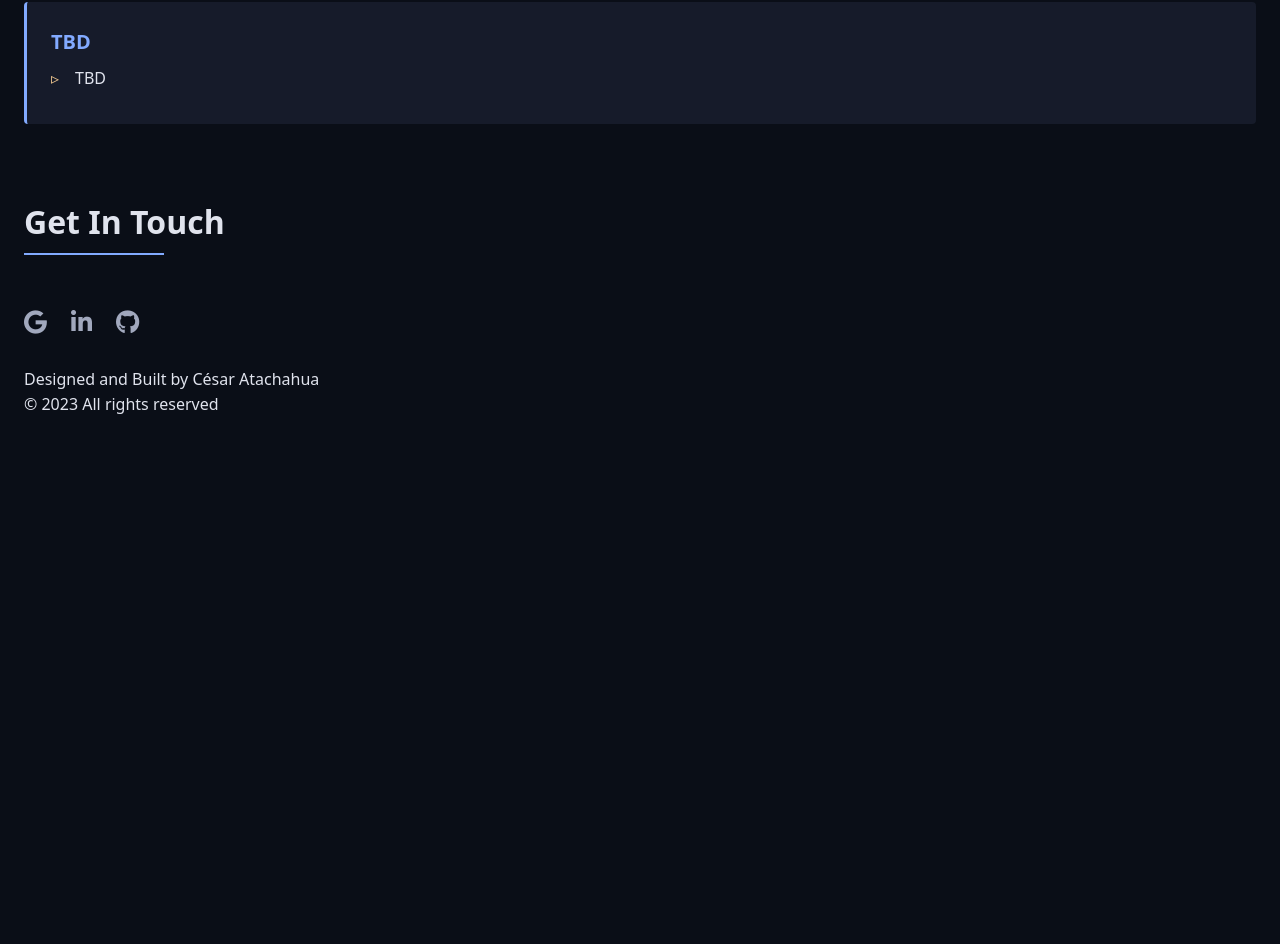
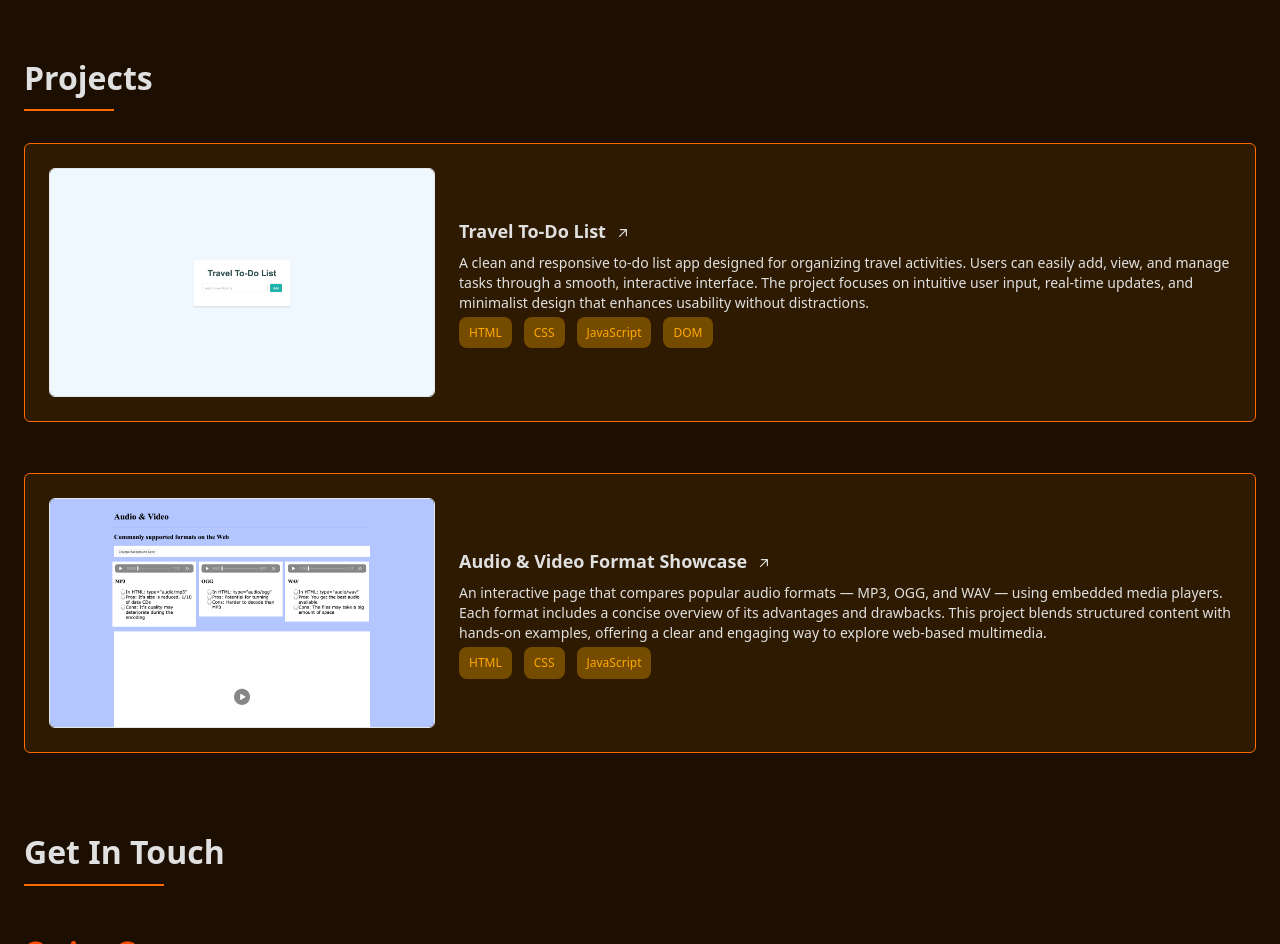
Before and after one commit to TheL0n3/cesar-website, a plain HTML site: page index.html in a window 1280 px wide. Shown: the part 2482-3426 px from the top of the page. Before the commit the page ends 2948 px from the top, so only its background shows below. Drawn offline with nearby package versions, Linux system fonts and the light colour scheme.

Commit message:
Update website content and structure

```diff
--- a/index.html
+++ b/index.html
@@ -58,6 +58,14 @@
               <li class="before:text-[#ecc48d]">Developed onboarding programs and e-learning content to improve retention and ramp-up speed.</li>
               <li class="before:text-[#ecc48d]">Built performance dashboards using Excel, SQL, and front-end tools to automate reporting.</li>
             </ul>
+            <div class="tech-stack">
+              <span>Leadership & People Management</span>
+              <span>Operational Excellence</span>
+              <span>Data-Driven Decision Making</span>
+              <span>Training & Development</span>
+              <span>Technical Proficiency</span>
+              <span>Strategic Thinking</span>
+            </div>
           </div>
           <div class="experience-item bg-[#0b2942] border-l-[#82aaff]">
             <h3 class="experience-title text-[#82aaff]">NCN - Administrative Manager</h3>
@@ -68,6 +76,13 @@
               <li class="before:text-[#ecc48d]">Automated inventory and invoicing systems using Excel macros and SQL, cutting reconciliation time by 40%.</li>
               <li class="before:text-[#ecc48d]">Strengthened B2B relationships and led health and safety audits with 100% compliance.</li>
             </ul>
+            <div class="tech-stack">
+              <span>Operational & Administrative Leadership</span>
+              <span>Technical & Analytical Skills</span>
+              <span>HR & Talent Development</span>
+              <span>Financial Acumen</span>
+              <span>Stakeholder Relations</span>
+            </div>
           </div>
           <div class="experience-item bg-[#0b2942] border-l-[#82aaff]">
             <h3 class="experience-title text-[#82aaff]">National Rental Car - Sales Associate</h3>
@@ -78,6 +93,12 @@
               <li class="before:text-[#ecc48d]">Promoted loyalty programs and upselling techniques, contributing to overall branch revenue growth.</li>
               <li class="before:text-[#ecc48d]">Supported onboarding and mentoring of new associates to improve team performance.</li>
             </ul>
+            <div class="tech-stack">
+              <span>Sales & Revenue Generation</span>
+              <span>Customer Relationship Management</span>
+              <span>Leadership & Collaboration</span>
+              <span>Communication & Influence</span>
+            </div>
           </div>
           <div class="experience-item bg-[#0b2942] border-l-[#82aaff]">
             <h3 class="experience-title text-[#82aaff]">Barros Lucos - Hospitality Associate</h3>
@@ -87,6 +108,12 @@
               <li class="before:text-[#ecc48d]">Trained new hires and supported management in customer retention initiatives.</li>
               <li class="before:text-[#ecc48d]">Maintained the internal scheduling webpage using basic HTML and CSS.</li>
             </ul>
+            <div class="tech-stack">
+              <span>Customer Service & Hospitality Excellence</span>
+              <span>Leadership & Team Development</span>
+              <span>Technical & Organizational Skills</span>
+              <span>Transferable Soft Skills</span>
+            </div>
           </div>
         </div>
       </div>
@@ -119,12 +146,82 @@
     <section id="projects" class="pt-30 pb-12">
         <h2 class="section-heading">Projects</h2>
 
-        <div class="projects-item bg-[#0b2942] border-l-[#82aaff]">
-          <h3 class="projects-title text-[#82aaff]">TBD</h3>
-          <ul class="projects-list">
-            <li class="before:text-[#ecc48d]">TBD</li>
-          </ul>
-        </div>
+        <div id="Project12" class="relative group w-full rounded-md border border-[var(--base-0)] p-6 overflow-hidden transition duration-300" style="background-color: var(--base-1);">
+          <!-- Hover background layer -->
+          <div class="absolute inset-0 z-0 hidden rounded-md group-hover:block transition duration-300 bg-[rgba(255,107,0,0.06)]"></div>
+
+          <a href="https://thel0n3.github.io/Project12/" target="_blank" rel="noreferrer noopener"
+             class="relative z-10 flex flex-col sm:flex-row gap-6">
+
+            <!-- Image -->
+            <div class="sm:w-1/3 w-full">
+              <img src="images/Project12.png" alt="Travel To-Do List Preview"
+                class="aspect-video object-cover rounded-md border border-[var(--accent-comment)]/30 transition group-hover:border-[var(--accent-comment)]/60" />
+            </div>
+
+            <!-- Text Content -->
+            <div class="sm:w-2/3 w-full flex flex-col justify-center">
+              <h3 class="text-lg font-semibold text-[var(--text-main)] group-hover:text-[var(--accent-type)] transition">
+                Travel To-Do List
+                <svg xmlns="http://www.w3.org/2000/svg" fill="currentColor" viewBox="0 0 20 20"
+                  class="inline-block h-4 w-4 ml-1 transition-transform group-hover:-translate-y-0.5 group-hover:translate-x-0.5">
+                  <path fill-rule="evenodd"
+                    d="M5.22 14.78a.75.75 0 001.06 0l7.22-7.22v5.69a.75.75 0 001.5 0v-7.5a.75.75 0 00-.75-.75h-7.5a.75.75 0 000
+                    1.5h5.69l-7.22 7.22a.75.75 0 000 1.06z" clip-rule="evenodd" />
+                </svg>
+              </h3>
+              <p class="text-sm text-[var(--text-main)] mt-2">
+                A clean and responsive to-do list app designed for organizing travel activities. Users can easily add, view, and
+                manage tasks through a smooth, interactive interface. The project focuses on intuitive user input, real-time updates,
+                and minimalist design that enhances usability without distractions.
+              </p>
+              <div class="tech-stack">
+                <span>HTML</span>
+                <span>CSS</span>
+                <span>JavaScript</span>
+                <span>DOM</span>
+              </div>
+            </div>
+          </a>
+        </div><br><br>
+        <div id="Project13" class="relative group w-full rounded-md border border-[var(--base-0)] p-6 overflow-hidden transition duration-300" style="background-color: var(--base-1);">
+          <!-- Hover background layer -->
+          <div class="absolute inset-0 z-0 hidden rounded-md group-hover:block transition duration-300 bg-[rgba(255,107,0,0.06)]"></div>
+
+          <a href="https://thel0n3.github.io/Project13/" target="_blank" rel="noreferrer noopener"
+             class="relative z-10 flex flex-col sm:flex-row gap-6">
+
+            <!-- Image -->
+            <div class="sm:w-1/3 w-full">
+              <img src="images/Project13.png" alt="Audio & Video preview"
+                class="aspect-video object-cover rounded-md border border-[var(--accent-comment)]/30 transition group-hover:border-[var(--accent-comment)]/60" />
+            </div>
+
+            <!-- Text Content -->
+            <div class="sm:w-2/3 w-full flex flex-col justify-center">
+              <h3 class="text-lg font-semibold text-[var(--text-main)] group-hover:text-[var(--accent-type)] transition">
+                Audio & Video Format Showcase
+                <svg xmlns="http://www.w3.org/2000/svg" fill="currentColor" viewBox="0 0 20 20"
+                  class="inline-block h-4 w-4 ml-1 transition-transform group-hover:-translate-y-0.5 group-hover:translate-x-0.5">
+                  <path fill-rule="evenodd"
+                    d="M5.22 14.78a.75.75 0 001.06 0l7.22-7.22v5.69a.75.75 0 001.5 0v-7.5a.75.75 0 00-.75-.75h-7.5a.75.75 0 000
+                    1.5h5.69l-7.22 7.22a.75.75 0 000 1.06z" clip-rule="evenodd" />
+                </svg>
+              </h3>
+              <p class="text-sm text-[var(--text-main)] mt-2">
+                An interactive page that compares popular audio formats — MP3, OGG, and WAV — using embedded media players. Each format includes a concise overview of its advantages
+                and drawbacks. This project blends structured content with hands-on examples, offering a clear and engaging way to explore web-based multimedia.
+              </p>
+              <div class="tech-stack">
+                <span>HTML</span>
+                <span>CSS</span>
+                <span>JavaScript</span>
+              </div>
+            </div>
+          </a>
+        </div><br>
+
+
       </section>
 
       <!-- Contact Section -->
--- a/styles.css
+++ b/styles.css
@@ -1,14 +1,13 @@
 :root {
-  /* Updated Color Palette */
-  --base-0: #0a0e17;
-  --base-1: #161b2a;
-  --text-main: #e0e3ed;
-  --accent-type: #82aaff;
-  --accent-string: #ecc48d;
-  --accent-comment: #a1a8bd;
-  --accent-keyword: #ecc48d;
+  --base-0: #1C0E00;
+  --base-1: #2E1A00;
+  --text-main: #E0E0E0;
+  --accent-type: #FF6B00;
+  --accent-string: #FFA800;
+  --accent-comment: #FF4D00;
+  --accent-keyword: #FFA800;
 
-  /* Functional Assignments (unchanged) */
+  /* Functional Assignments */
   --primary: var(--base-0);
   --secondary: var(--base-1);
   --text-primary: var(--text-main);
@@ -18,7 +17,6 @@
   --nav-height: 70px;
 }
 
-/* All other CSS remains exactly the same */
 body {
   background-color: var(--primary);
   color: var(--text-primary);
@@ -27,16 +25,25 @@ body {
   -webkit-font-smoothing: antialiased;
 }
 
-/* Typography */
 h1, h2, h3, h4 {
   font-weight: 600;
 }
 
+.tech-stack span {
+  display: inline-block;
+  background-color: #ffaa0057;
+  color: #FFA800;
+  font-size: 0.75rem;
+  padding: 6px 10px;
+  margin: 4px 4px 0 0;
+  border-radius: 8px;
+}
 /* Navigation */
 nav {
-  background-color: #141a25;
+  background-color: rgba(28, 14, 0, 0.9);
   backdrop-filter: blur(10px);
   height: var(--nav-height);
+  border-bottom: 1px solid var(--accent);
 }
 
 .nav-link {
@@ -221,3 +228,9 @@ nav {
     padding-top: 2rem;
   }
 }
+
+#Project12,
+#Project13,
+#Project14 {
+  border-color: #FF6B00;
+}
```
Also changed, not shown: <div>.html (added, +40 -0 lines), french.html (+7 -7 lines), images/Project12.png (added), images/Project13.png (added), images/Project14.png (added).
